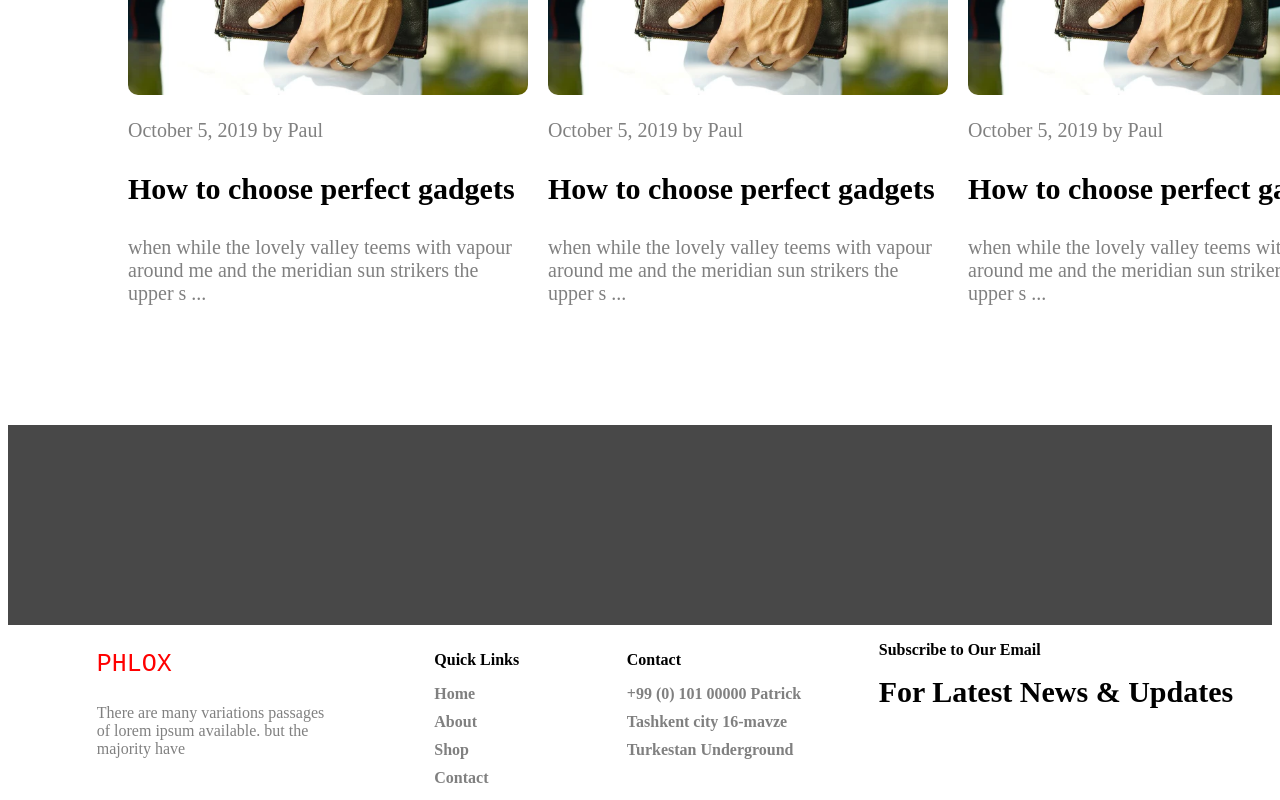
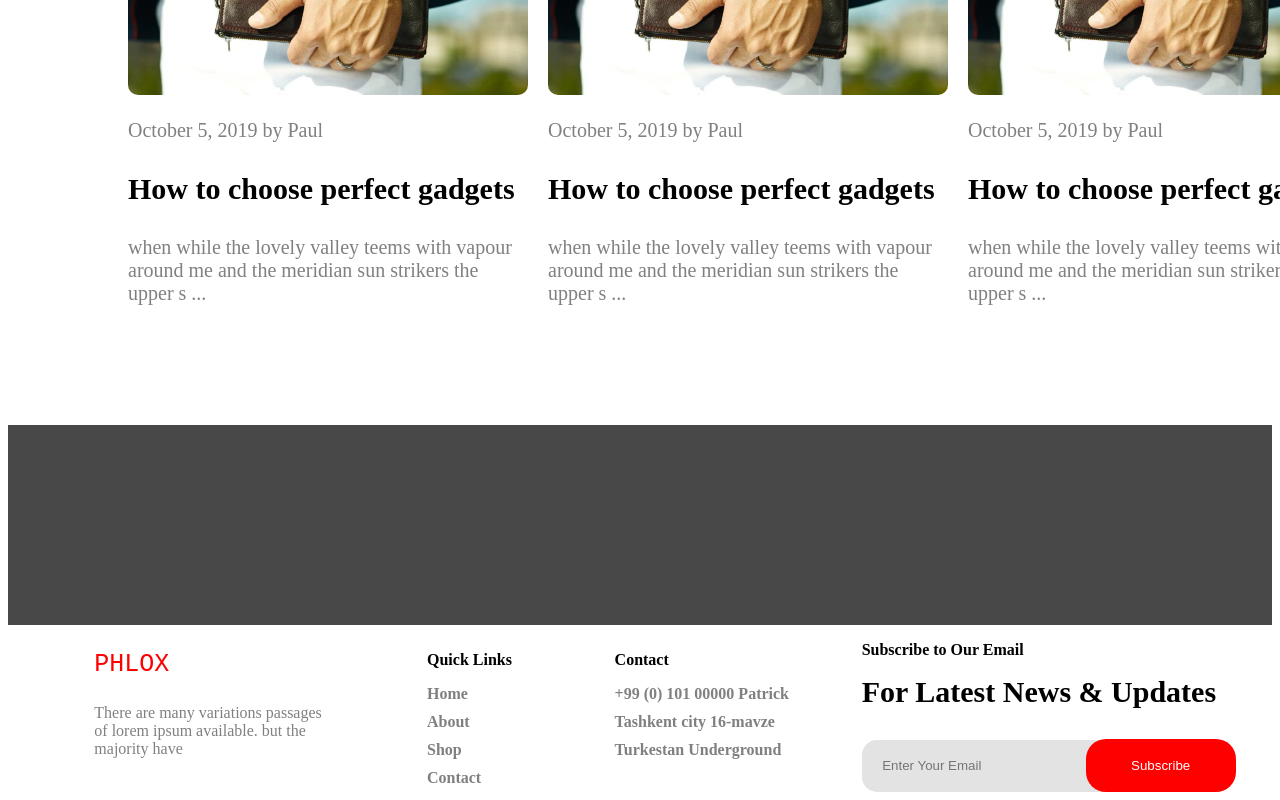
Before and after one commit to Akmalov-dev/PHLOX, a React (Vite) app: page /home in a window 1280 px wide. Shown: the part 3598-4398 px from the top of the page. Built offline with nearby package versions, Linux system fonts and the light colour scheme.

Commit message:
end of heading page

```diff
--- a/src/pages/home/home.css
+++ b/src/pages/home/home.css
@@ -501,3 +501,26 @@
     font-size: 30px;
     margin-top: 0;
 }
+.footer-input{
+    height: 50px;
+    width: 260px;
+    background-color: rgb(227, 227, 227);
+    border-style: none;
+    border-radius: 15px;
+}
+.btn-sub{
+    background-color: red;
+    color: white;
+    height: 53px;
+    width: 150px;
+    margin-left: -40px;
+    border-style: none;
+    border-radius: 20px;
+}
+.btn-sub:hover{
+    color: red;
+    background-color: rgb(227, 227, 227);
+}
+.btn-sub:active{
+    opacity: 50%;
+}
--- a/src/pages/home/home.jsx
+++ b/src/pages/home/home.jsx
@@ -307,7 +307,10 @@ const home = () => {
             <div>
                 <p className='f-quick'>Subscribe to Our Email</p>
                 <p className='f-latest'>For Latest News & Updates</p>
-
+                <div>
+                  <input className='footer-input' type="text" placeholder='     Enter Your Email' />
+                  <button className='btn-sub'>Subscribe</button>
+                </div>
             </div>
        </div>
     </>
```
